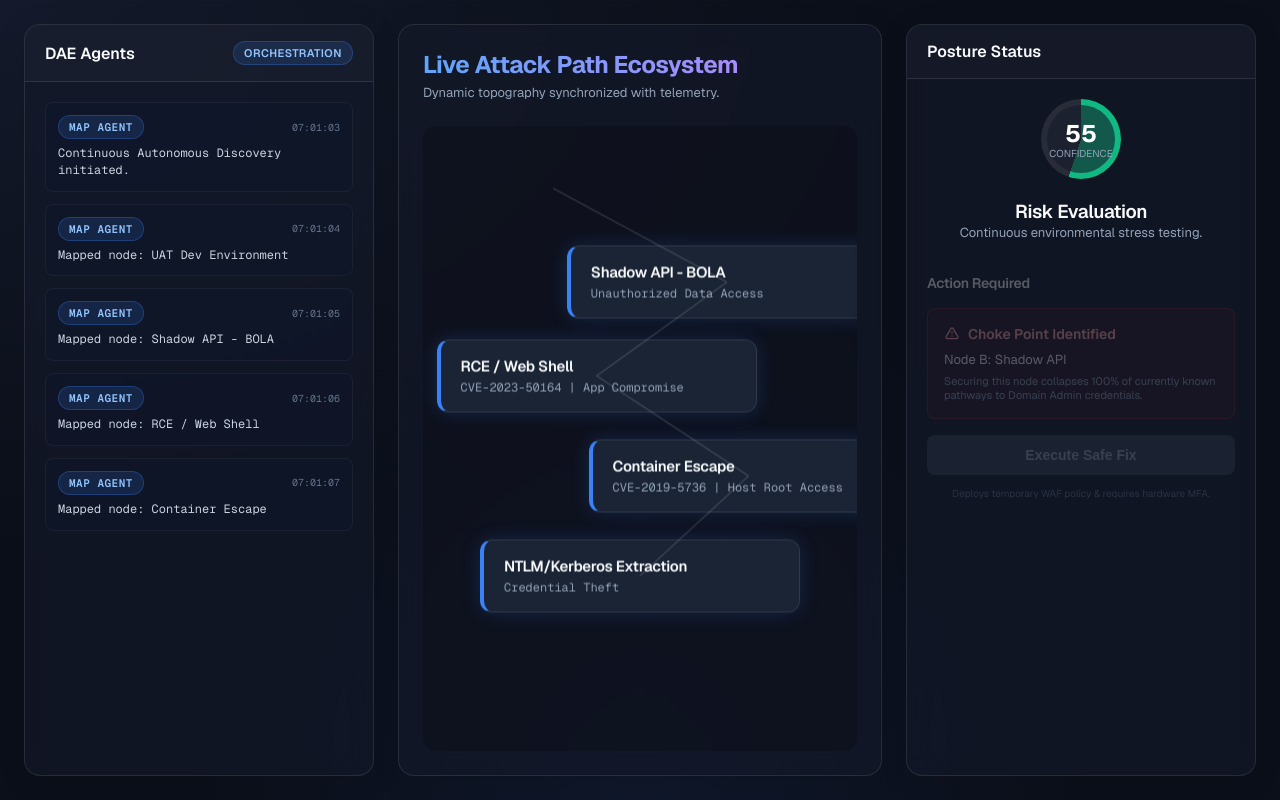
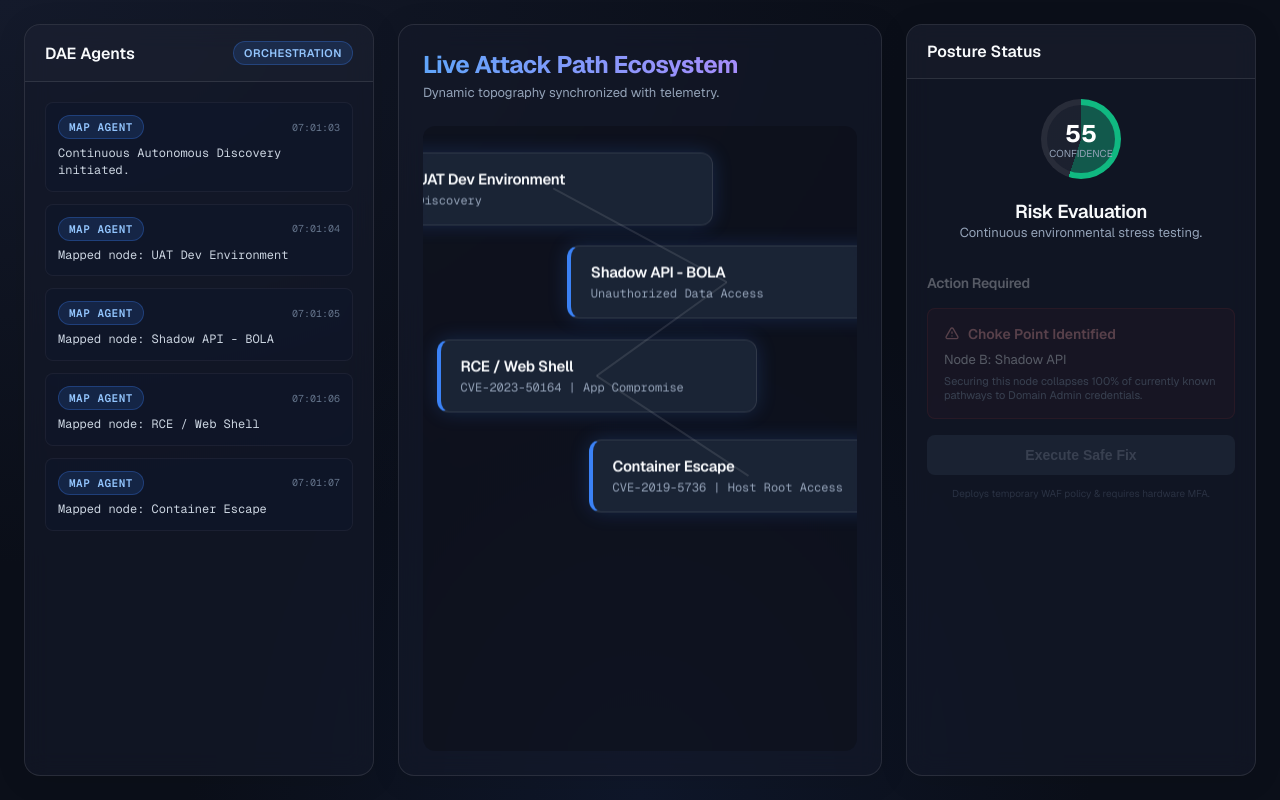
Before and after one commit to mayukhg/dae-attack-path-demo, a Next.js app: page / in a window 1280 px wide. Built offline with nearby package versions, Linux system fonts and the light colour scheme.

Commit message:
fix runtime error

```diff
--- a/src/app/page.js
+++ b/src/app/page.js
@@ -31,8 +31,11 @@ export default function Dashboard() {
       addLog('map', 'Continuous Autonomous Discovery initiated.');
       const interval = setInterval(() => {
         if (currentIdx < NODES.length) {
-          setVisibleNodes(prev => [...prev, NODES[currentIdx].id]);
-          addLog('map', `Mapped node: ${NODES[currentIdx].title}`);
+          const node = NODES[currentIdx];
+          if (node) {
+            setVisibleNodes(prev => [...prev, node.id]);
+            addLog('map', `Mapped node: ${node.title}`);
+          }
           if (currentIdx === 0) setScore(72);
           if (currentIdx === 2) setScore(55);
           if (currentIdx === 5) setScore(31);
```
